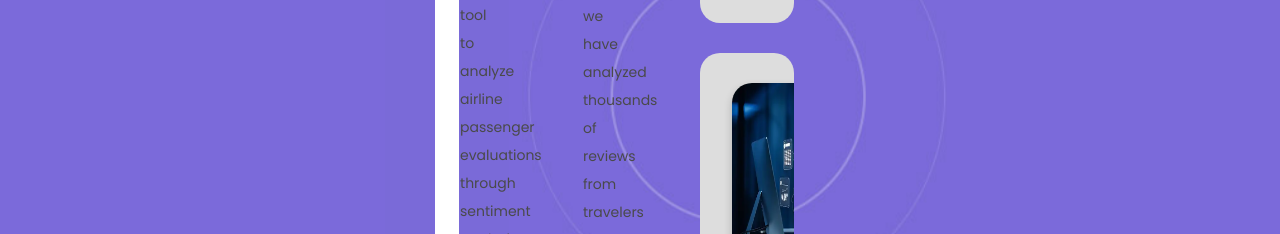
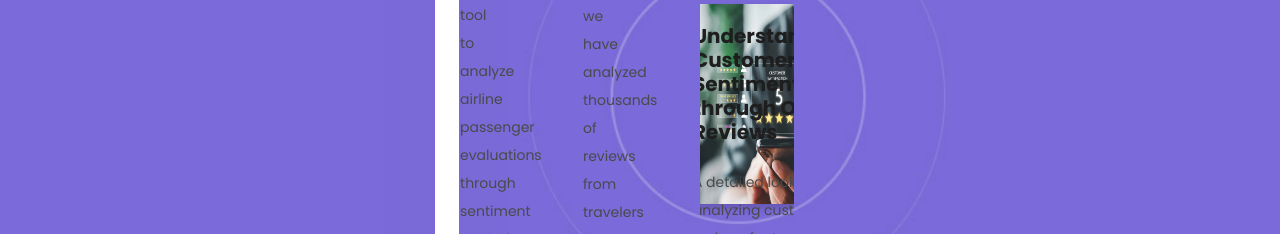
Before and after one commit to aliyyaameera/skyreview, a plain HTML site: page index.html in a window 1280 px wide. Shown: the part 131-365 px from the top of the page. Drawn offline with nearby package versions, Linux system fonts and the light colour scheme.

Commit message:
Update styles.css

```diff
--- a/assets/css/styles.css
+++ b/assets/css/styles.css
@@ -864,16 +864,16 @@ Topics Style
   overflow: hidden;
 }
 
-.topics .topic-container {
+.topics .container {
   display: flex;
+  flex-wrap: wrap;
   justify-content: center;
-  align-items: center;
-  flex-wrap: wrap;
-  background-color: #ddd;
-  padding-top: 30px;
-  padding-bottom: 30px;
-  border-radius: 20px;
-  margin-bottom: 30px;
+  gap: 2rem;
+}
+
+.topics .container .topic {
+  flex: 1 1 250px; /* Allows wrapping and sets a base width */
+  max-width: 300px; /* Prevents them from growing too large */
 }
 
 .topics .col-lg-9 {
```
